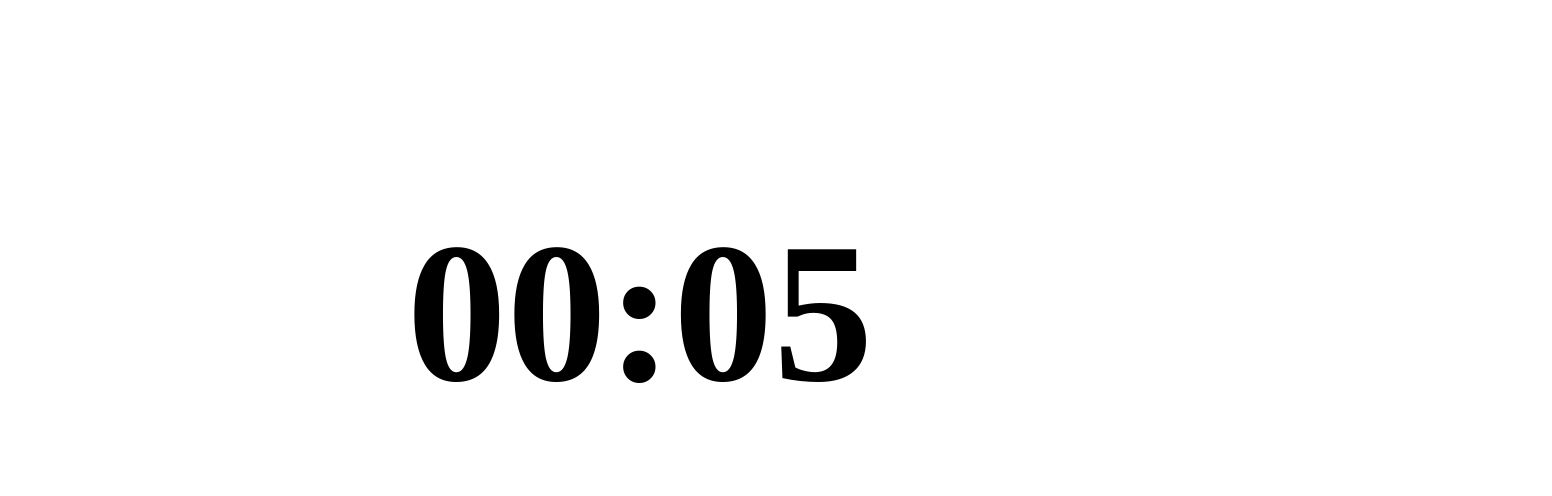
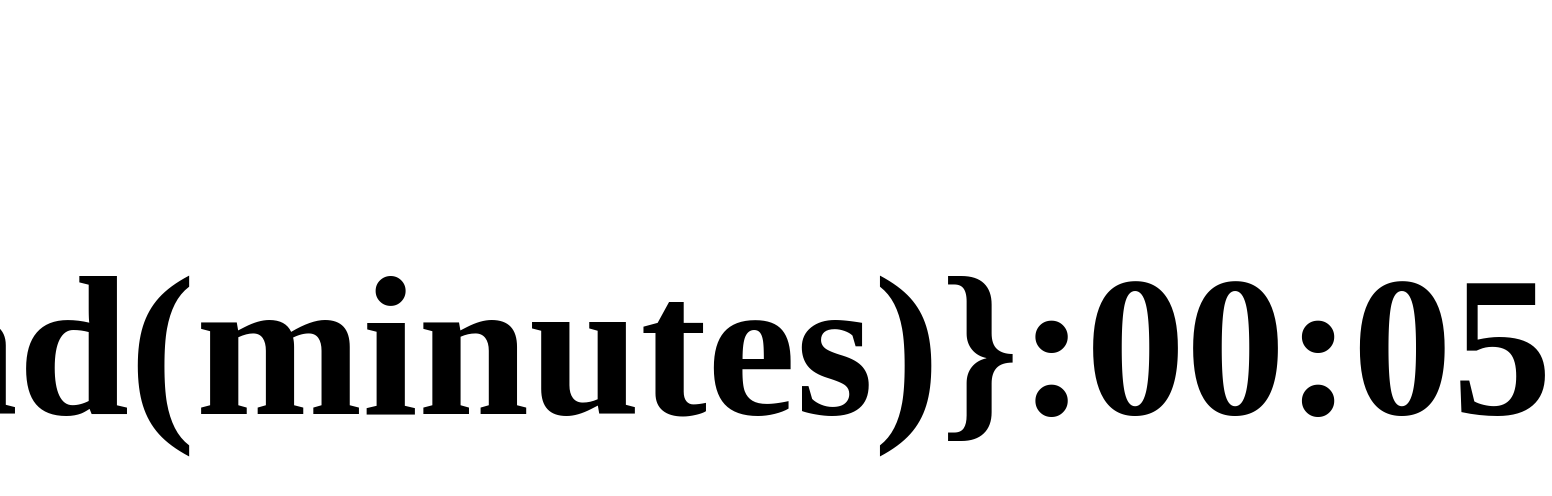
Before and after one commit to SomethingObvious/TEDxQueensU, a plain HTML site: page index.html in a window 1280 px wide. Shown: the part 88-584 px from the top of the page, 1552 px wide, since content can reach past the window. Drawn offline with Linux system fonts and the light colour scheme.

Commit message:
Update index.html
Added hours and changed heigh from 100vh to 80vh

```diff
--- a/index.html
+++ b/index.html
@@ -7,7 +7,7 @@
       display: flex;
       justify-content: center;
       align-items: center;
-      height: 100vh;
+      height: 80vh;
       margin: 0;
       font-family: Arial, sans-serif;
     }
@@ -26,13 +26,14 @@
 <script>
   let seconds = 0;
   let minutes = 0;
+  let hours = 0;
 
   function pad(val) {
     return val > 9 ? val : "0" + val;
   }
 
   function display() {
-    document.querySelector('.timer').innerHTML = `${pad(minutes)}:${pad(seconds)}`;
+    document.querySelector('.timer').innerHTML = `$:{pad(minutes)}:${pad(minutes)}:${pad(seconds)}`;
   }
 
   function startTimer() {
@@ -41,6 +42,10 @@
       if (seconds === 60) {
         seconds = 0;
         minutes++;
+      }
+      if (minutes === 60) {
+        minutes = 0;
+        hours++;
       }
       display();
     }, 1000);
```
